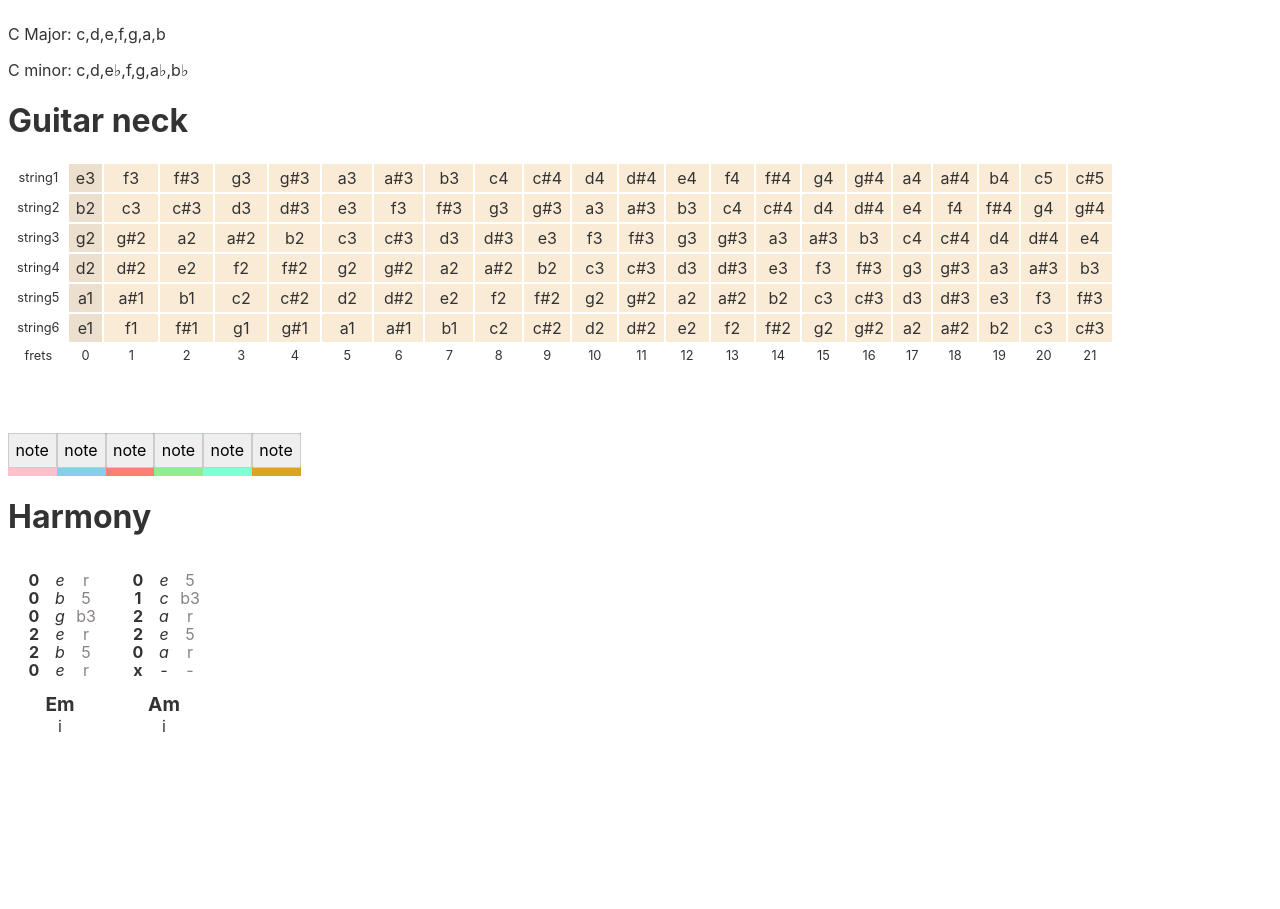
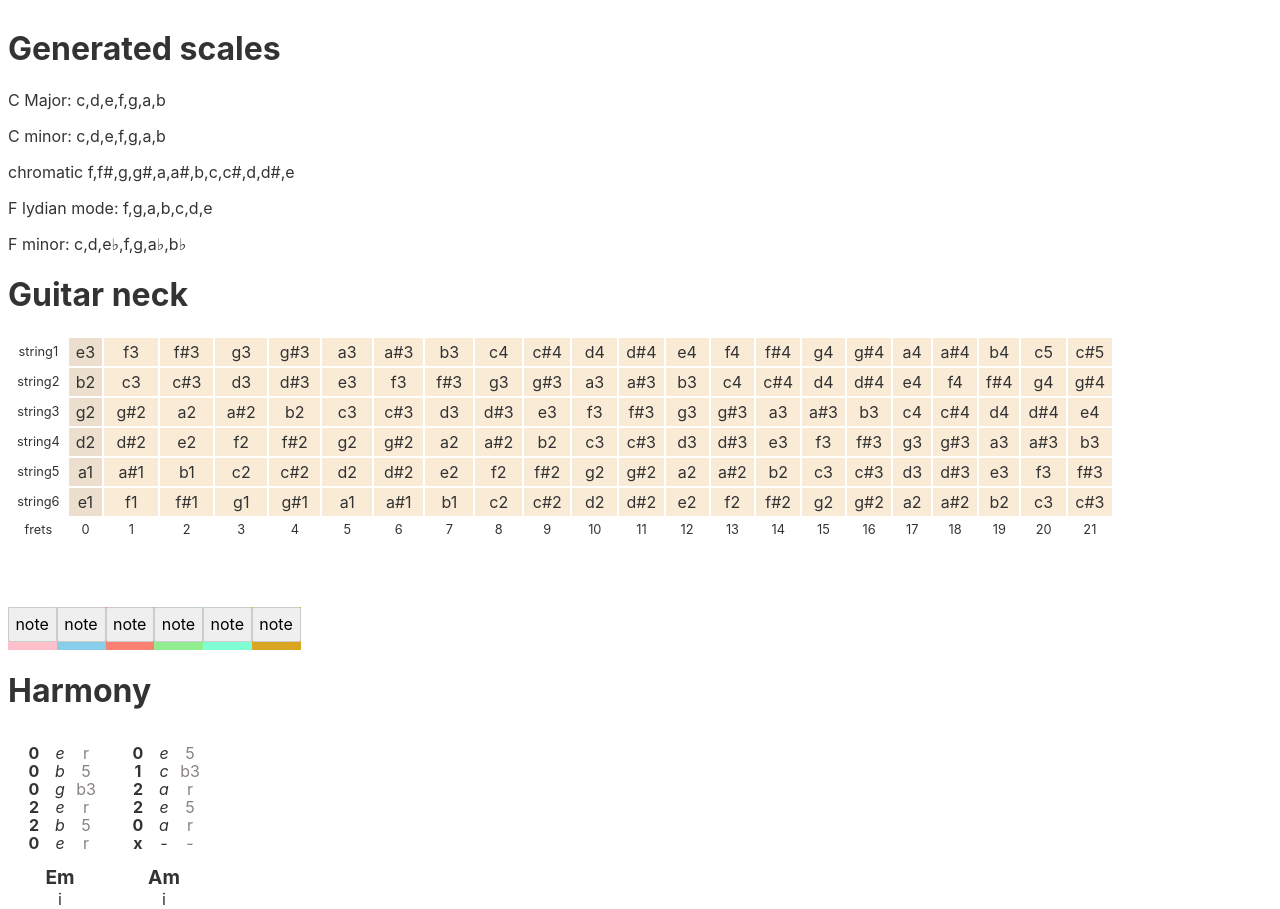
Before and after one commit to HEYROCKME/guitarSudoku, a Svelte app: page / in a window 1280 px wide. Before the commit the page ends 800 px from the top, so only its background shows below. Built offline with nearby package versions, Linux system fonts and the light colour scheme.

Commit message:
generated scales sucessfully

```diff
--- a/src/Functions.svelte
+++ b/src/Functions.svelte
@@ -10,11 +10,11 @@ flats.subscribe(value => {
 
   //turns scale into mode
 export function getMode( scale: string[], scaleDegree: number) {
-//   let mode = []
-//   let notes = scale.slice(0,scaleDegree - 1)
+  let mode = []
+  let notes = scale.slice(0,scaleDegree - 1)
   let flippedNotes = scale.slice(- scale.length + (scaleDegree - 1))
-//   mode = notes.map(note => {flippedNotes.push(note)})
-
+  mode = notes.map(note => {flippedNotes.push(note)})
+  console.log(flippedNotes)
   return flippedNotes
 
 }
--- a/src/ScaleToChord.svelte
+++ b/src/ScaleToChord.svelte
@@ -1,6 +1,6 @@
 <script lang="ts">
-import App from "./App.svelte";
 
+import {getMode} from './Functions.svelte'
 import { chromaticScales } from "./Constants.svelte";
 
 let regex = /[a-z][b]\b/g
@@ -11,18 +11,13 @@ const scaleRecipies = {
 }
 
 
-function makeScale(string) {
+function makeScale(chromatics : string[], scaleType: string) {
     let scale = []
-
-    if (string === "major") {
-        scaleRecipies.major.forEach(step => scale.push(chromaticScales.flats[step -1]))
-
+    if (scaleType === "major") {
+        scaleRecipies.major.forEach(step => scale.push(chromatics[step -1]))
     } else {
-        scaleRecipies.minor.forEach(step => scale.push(chromaticScales.flats[step -1]))}
-
-
-
-
+        scaleRecipies.minor.forEach(step => scale.push(chromaticScales.flats[step -1]))
+    }
 
    let newScale = scale.map((item) =>
    {return item.replace(regex, item[0] + "♭" )} )
@@ -31,16 +26,14 @@ function makeScale(string) {
 
     return newScale
 
-
-
-
-
-
 }
 
-let Cmajor = makeScale("major")
-let Cminor = makeScale("minor")
+let cMajor = makeScale(chromaticScales.flats, "major")
+let cMinor = makeScale(chromaticScales.flats, "major")
+let fMinor = makeScale(getMode(chromaticScales.sharps, 6), "minor")
 
+let chromatic = getMode(chromaticScales.sharps, 6)
+let fLydian = getMode(cMajor, 4)
 
 
 
@@ -51,6 +44,9 @@ let Cminor = makeScale("minor")
 
 
 </script>
-
-<p>C Major: {Cmajor}</p>
-<p>C minor: {Cminor}</p>
+<h1>Generated scales</h1>
+<p>C Major: {cMajor}</p>
+<p>C minor: {cMinor}</p>
+<p>chromatic {chromatic}</p>
+<p>F lydian mode: {fLydian}</p>
+<p>F minor: {fMinor}</p>
```
